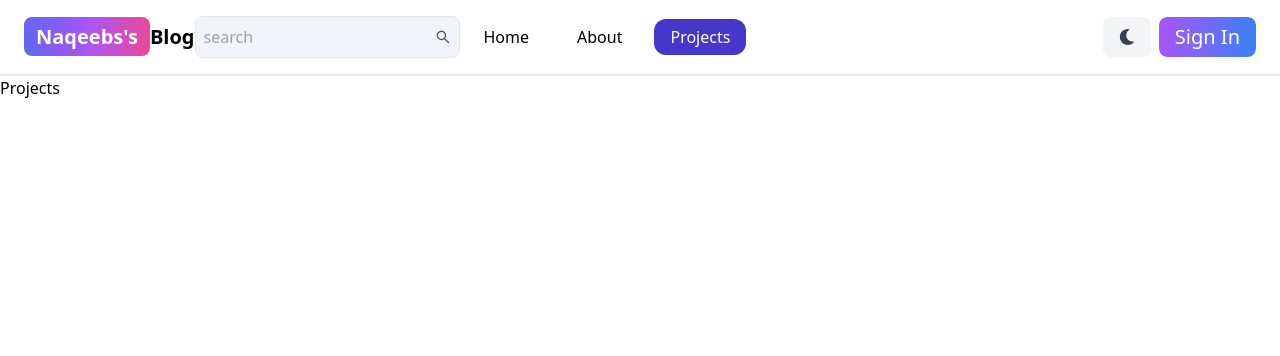
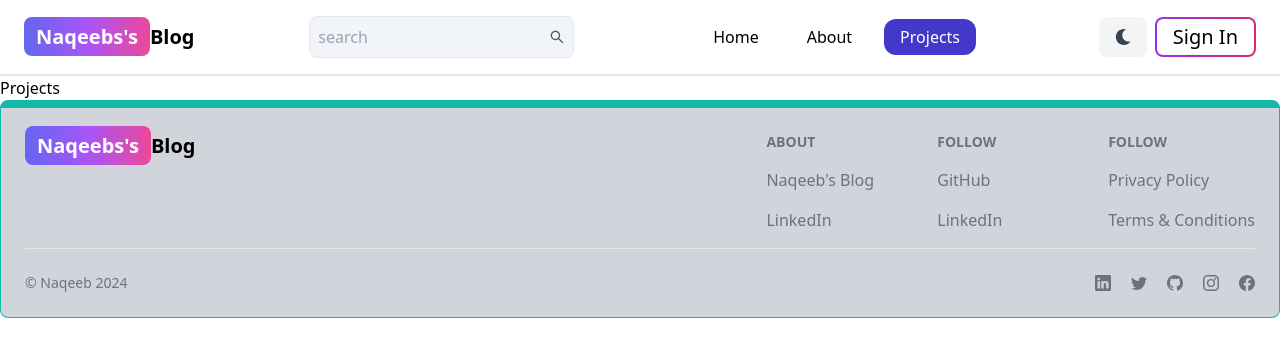
Before and after one commit to Naqibur-Rehman/mern-blog, a React (Vite) app in the folder client/: page /projects in a window 1280 px wide. Shown: the top 356 px of the page. Built offline with nearby package versions, Linux system fonts and the light colour scheme.

Commit message:
created footer and changed button style of header

```diff
--- a/client/src/App.jsx
+++ b/client/src/App.jsx
@@ -6,6 +6,7 @@ import SignUp from "./pages/SignUp";
 import Dashboard from "./pages/Dashboard";
 import Projects from "./pages/Projects";
 import Header from "./components/Header";
+import Footer from "./components/Footer";
 
 function App() {
   return (
@@ -19,6 +20,7 @@ function App() {
         <Route path="dashboard" element={<Dashboard />} />
         <Route path="projects" element={<Projects />} />
       </Routes>
+      <Footer />
     </BrowserRouter>
   );
 }
--- /dev/null
+++ b/client/src/components/Footer.jsx
@@ -0,0 +1,121 @@
+import { Link } from "react-router-dom";
+import {
+  BsTwitter,
+  BsFacebook,
+  BsGithub,
+  BsLinkedin,
+  BsInstagram,
+} from "react-icons/bs";
+
+const Footer = () => {
+  return (
+    <footer className="px-6 bg-gray-300 bottom-0 left-0 z-20 w-full border border-t-8 border-teal-500 rounded-lg">
+      <div className="w-full max-w-7xl mx-auto">
+        <div className="grid w-full justify-between md:flex">
+          <div className="mt-6">
+            <Link
+              to="/"
+              className="self-center whitespace-nowrap text-lg font-semibold dark:text-white sm:text-xl"
+            >
+              <span className="px-3 py-1.5 bg-gradient-to-r from-indigo-500 via-purple-500 to-pink-500 rounded-lg text-white">
+                Naqeebs&apos;s
+              </span>
+              Blog
+            </Link>
+          </div>
+          <div className="mt-6 grid grid-cols-2 gap-8 sm:grid-cols-3 sm:gap-6">
+            <div>
+              <h2 className="mb-4 text-sm font-semibold text-gray-500 uppercase">
+                About
+              </h2>
+              <ul className="text-gray-500 dark:text-gray-400 font-medium">
+                <li className="mb-4">
+                  <Link to="/about" className="hover:underline">
+                    Naqeeb&apos;s Blog
+                  </Link>
+                </li>
+                <li className="mb-4">
+                  <a
+                    href="https://www.linkedin.com/in/naqibur-rehman/"
+                    target="_blank"
+                    rel="noopener noreferrer"
+                    className="hover:underline"
+                  >
+                    LinkedIn
+                  </a>
+                </li>
+              </ul>
+            </div>
+            <div>
+              <h2 className="mb-4 text-sm font-semibold text-gray-500 uppercase">
+                Follow
+              </h2>
+              <ul className="text-gray-500 dark:text-gray-400 font-medium">
+                <li className="mb-4">
+                  <a
+                    href="https://github.com/Naqibur-Rehman"
+                    target="_blank"
+                    rel="noopener noreferrer"
+                    className="hover:underline"
+                  >
+                    GitHub
+                  </a>
+                </li>
+                <li className="mb-4">
+                  <a
+                    href="https://www.linkedin.com/in/naqibur-rehman/"
+                    target="_blank"
+                    rel="noopener noreferrer"
+                    className="hover:underline"
+                  >
+                    LinkedIn
+                  </a>
+                </li>
+              </ul>
+            </div>
+            <div>
+              <h2 className="mb-4 text-sm font-semibold text-gray-500 uppercase">
+                Follow
+              </h2>
+              <ul className="text-gray-500 dark:text-gray-400 font-medium">
+                <li className="mb-4">
+                  <a href="#" className="hover:underline">
+                    Privacy Policy
+                  </a>
+                </li>
+                <li className="mb-4">
+                  <a href="#" className="hover:underline">
+                    Terms & Conditions
+                  </a>
+                </li>
+              </ul>
+            </div>
+          </div>
+        </div>
+        <hr />
+        <div className="py-6 flex justify-between items-center">
+          <p className="text-sm text-gray-500">&copy; Naqeeb 2024</p>
+          <div className="flex gap-5 text-gray-500">
+            <a href="">
+              <BsLinkedin />
+            </a>
+            <a href="">
+              <BsTwitter />
+            </a>
+            <a href="">
+              <BsGithub />
+            </a>
+            <a href="">
+              <BsInstagram />
+            </a>
+            <a href="">
+              <BsFacebook />
+            </a>
+          </div>
+        </div>
+      </div>
+    </footer>
+  );
+};
+
+export default Footer;
--- a/client/src/components/Header.jsx
+++ b/client/src/components/Header.jsx
@@ -18,8 +18,8 @@ const Header = () => {
   ];
 
   return (
-    <header className="border-b-2">
-      <div className="mx-6 my-4">
+    <header className="px-2 sm:pl-6 md:px-6 py-4 border-b-2">
+      <div className="">
         <div className="flex flex-row justify-between items-center">
           <Link
             to="/"
@@ -32,7 +32,7 @@ const Header = () => {
           </Link>
 
           <form>
-            <div className=" items-center px-2 py-2 border rounded-lg bg-slate-100 hidden lg:inline-flex">
+            <div className="items-center px-2 py-2 border rounded-lg bg-slate-100 hidden lg:inline-flex">
               <input
                 className="bg-slate-100 outline-none"
                 type="text"
@@ -42,23 +42,25 @@ const Header = () => {
             </div>
           </form>
 
-          <button className="px-4 py-3 ml-auto rounded-lg text-gray-700 bg-gray-100 lg:hidden">
+          <button className="px-4 py-3 mx-auto rounded-lg text-gray-700 bg-gray-100 lg:hidden">
             <AiOutlineSearch />
           </button>
 
-          <div className="flex gap-2 ml-auto items-center md:order-2">
+          <div className="flex gap-2 items-center md:order-2">
             <button className="px-4 py-3 rounded-lg text-gray-700 bg-gray-100 hidden sm:inline-flex">
               <FaMoon />
             </button>
             <Link to="sign-in">
-              <button className="px-4 py-1.5 text-nowrap text-sm sm:text-xl rounded-lg outline  bg-gradient-to-r from-purple-500 to-blue-500 text-white ">
+              <div className="p-0.5 bg-gradient-to-r from-purple-600 to-pink-600 rounded-lg">
+                <button className="h-5/6 px-4 py-1 w-full bg-white text-nowrap text-sm sm:text-xl  rounded-md hover:bg-gradient-to-r from-purple-600 to-pink-600 hover:text-white">
+                  Sign In
+                </button>
+              </div>
+              {/* <button className="px-4 py-1.5 outline-none text-nowrap text-sm sm:text-xl rounded-lg  bg-gradient-to-r from-purple-500 to-blue-500 text-white ">
                 Sign In
-              </button>
+              </button> */}
             </Link>
-            <button
-              onClick={handleToggleNav}
-              className="px-4 py-1.5 rounded-lg md:hidden"
-            >
+            <button onClick={handleToggleNav} className="rounded-lg md:hidden">
               {toggleNav ? (
                 <AiOutlineClose size={20} />
               ) : (
```
